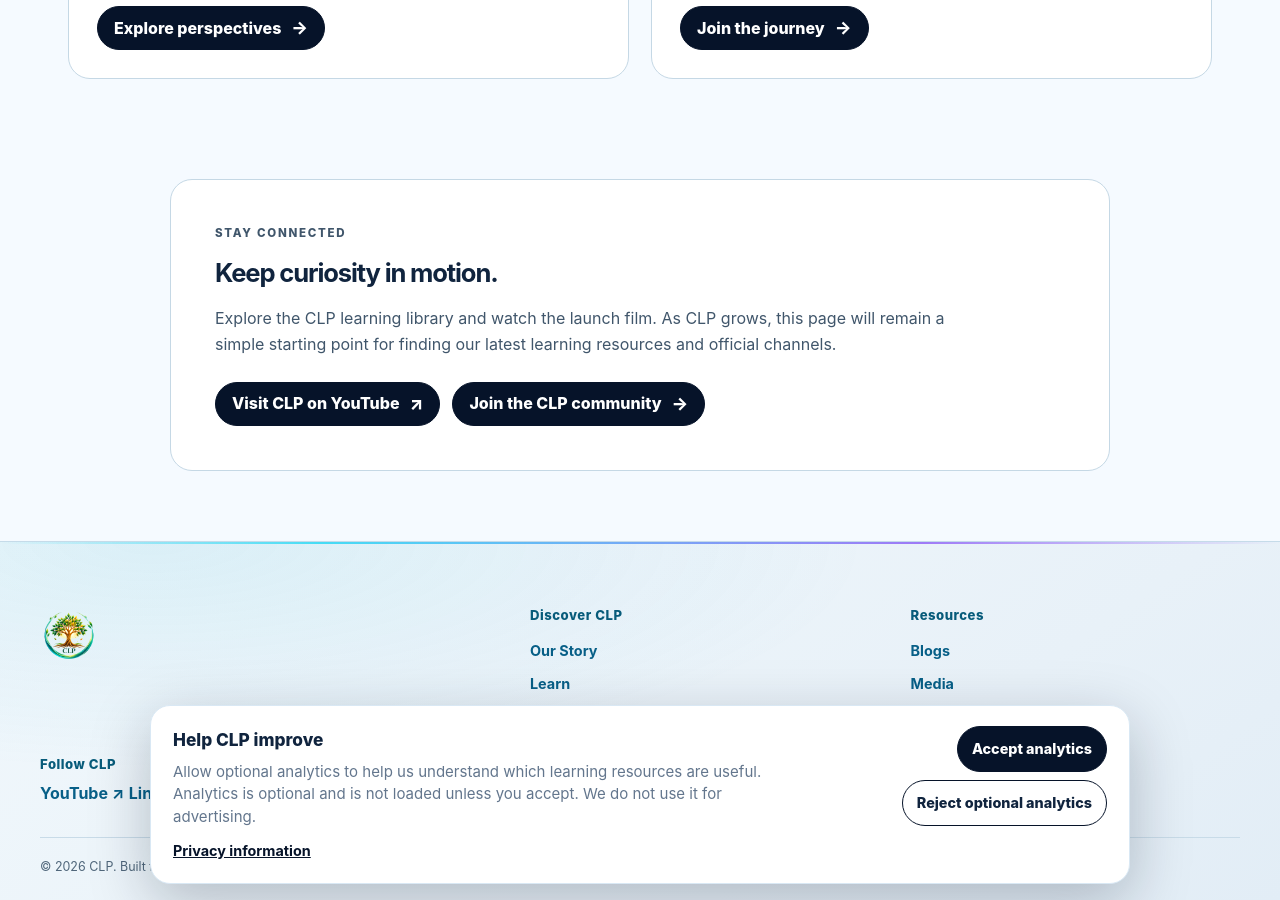
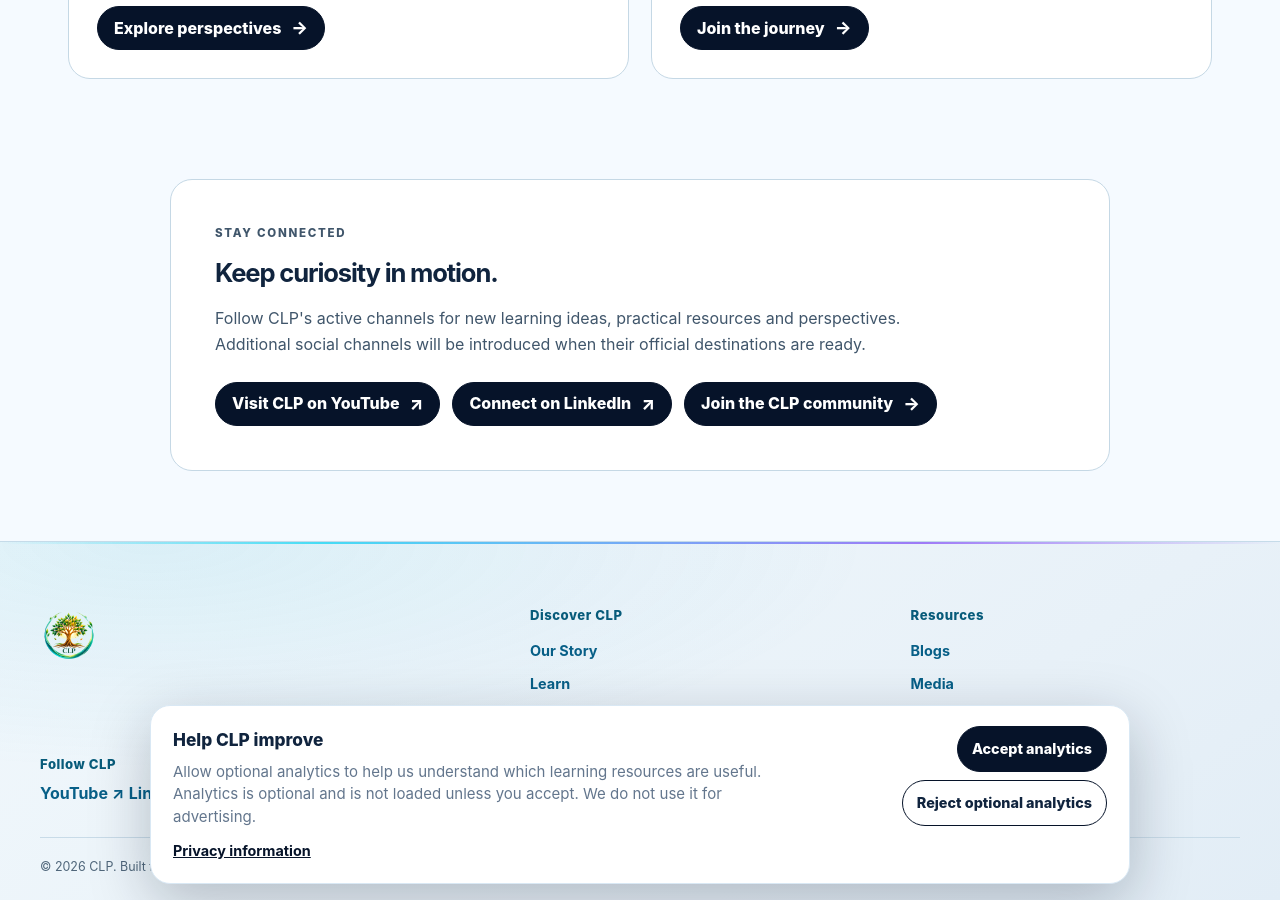
Before and after one commit to sanjeevkshu/clp, a Jekyll site: the page built from connect.md, in a window 1280 px wide and 900 px high, scrolled down 1792 px. Built offline with Jekyll 4.4.1, drawn with Linux system fonts in a browser that asks for light colours.

Commit message:
Update CLP Connect official channels and metadata

```diff
--- a/connect.md
+++ b/connect.md
@@ -1,6 +1,6 @@
 ---
 title: "Connect with CLP | Learn. Apply. Evolve."
-description: "Discover CLP learning resources, practical ideas, perspectives and videos. Choose your next step in continuous learning."
+description: "Follow CLP on YouTube and LinkedIn, explore learning resources, and stay connected with continuous learning and progressive evolution."
 permalink: /connect/
 image: "/assets/images/clp-connect-launch-card.svg"
 image_alt: "CLP launch campaign graphic: The world evolves. So should we. Learn. Apply. Evolve."
@@ -56,9 +56,10 @@ image_alt: "CLP launch campaign graphic: The world evolves. So should we. Learn.
   <div class="content-card">
     <p class="eyebrow">STAY CONNECTED</p>
     <h2 id="connect-follow-title">Keep curiosity in motion.</h2>
-    <p>Explore the CLP learning library and watch the launch film. As CLP grows, this page will remain a simple starting point for finding our latest learning resources and official channels.</p>
+    <p>Follow CLP's active channels for new learning ideas, practical resources and perspectives. Additional social channels will be introduced when their official destinations are ready.</p>
     <div class="clp-connect-actions">
-      <a class="learn-card-button" href="https://youtube.com/@clplearnapplyevolve" rel="noopener noreferrer">Visit CLP on YouTube <span aria-hidden="true">↗</span></a>
+      <a class="learn-card-button" href="https://youtube.com/@clplearnapplyevolve" target="_blank" rel="noopener noreferrer">Visit CLP on YouTube <span aria-hidden="true">↗</span></a>
+      <a class="learn-card-button" href="https://www.linkedin.com/in/clpvriksha/" target="_blank" rel="noopener noreferrer">Connect on LinkedIn <span aria-hidden="true">↗</span></a>
       <a class="learn-card-button" href="{{ '/community/' | relative_url }}">Join the CLP community <span aria-hidden="true">→</span></a>
     </div>
   </div>
```
